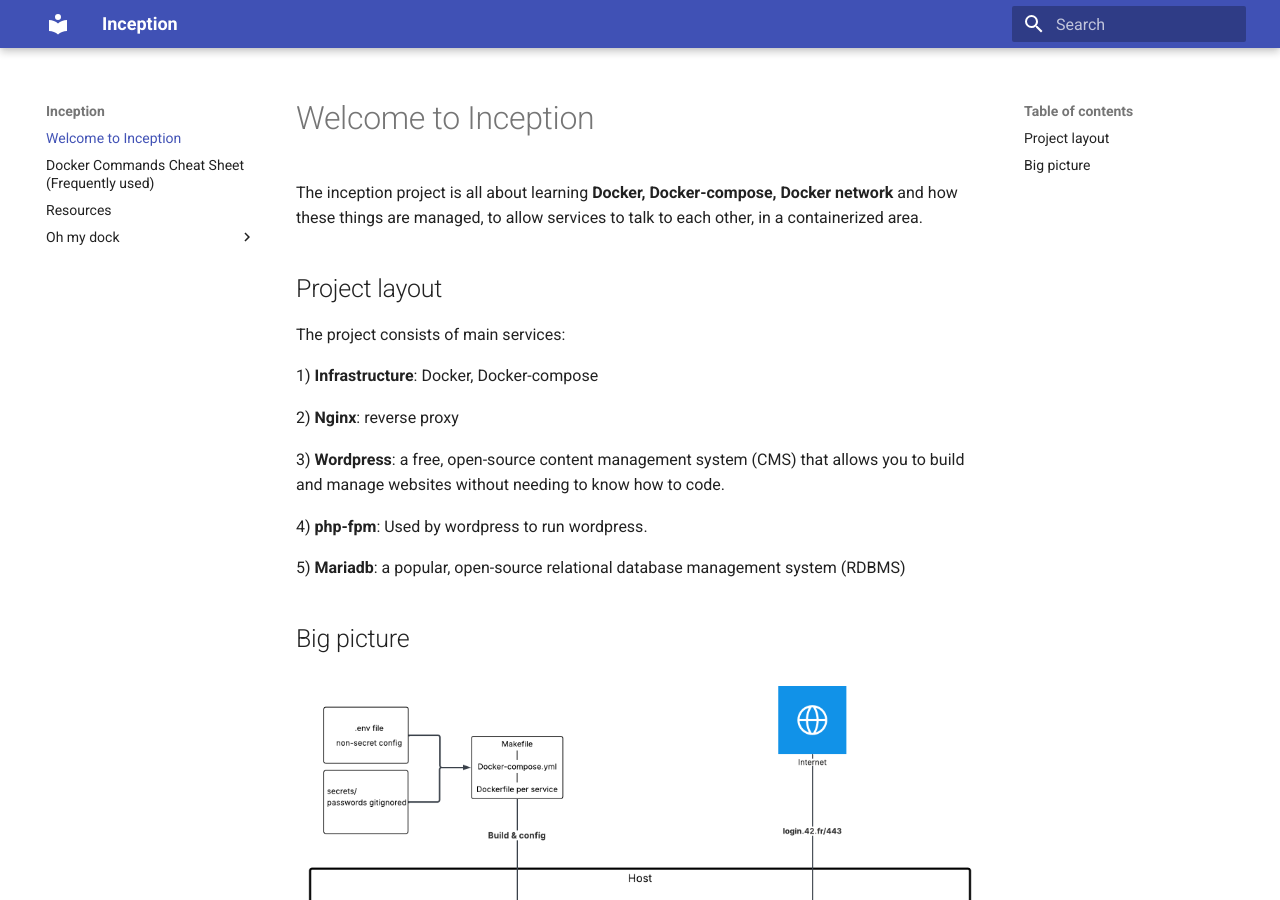
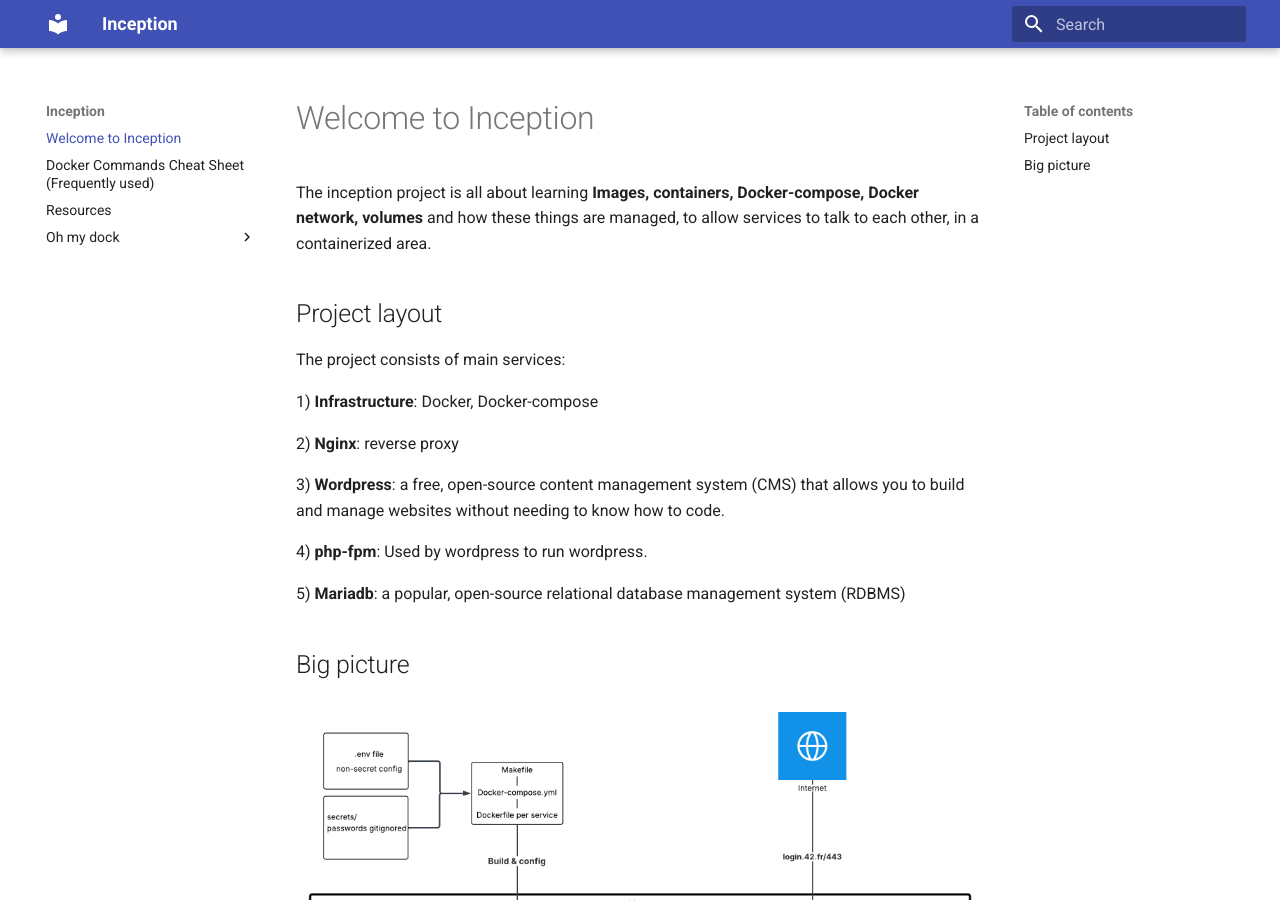
Before and after one commit to AhmadAL-Quraan/Inception, an MkDocs documentation site: the page built from docs/index.md, in a window 1280 px wide and 900 px high. Built offline with MkDocs 1.6.1 and Material for MkDocs 9.7.7, drawn with Linux system fonts in a browser that asks for light colours.

Commit message:
Edit doc

```diff
--- a/docs/index.md
+++ b/docs/index.md
@@ -1,7 +1,7 @@
 # Welcome to Inception
 
 
-The inception project is all about learning **Docker, Docker-compose, Docker network** and how these things are managed, to allow services to talk to each other, in a containerized area.
+The inception project is all about learning **Images, containers, Docker-compose, Docker network, volumes** and how these things are managed, to allow services to talk to each other, in a containerized area.
 
 ## Project layout
 
```
